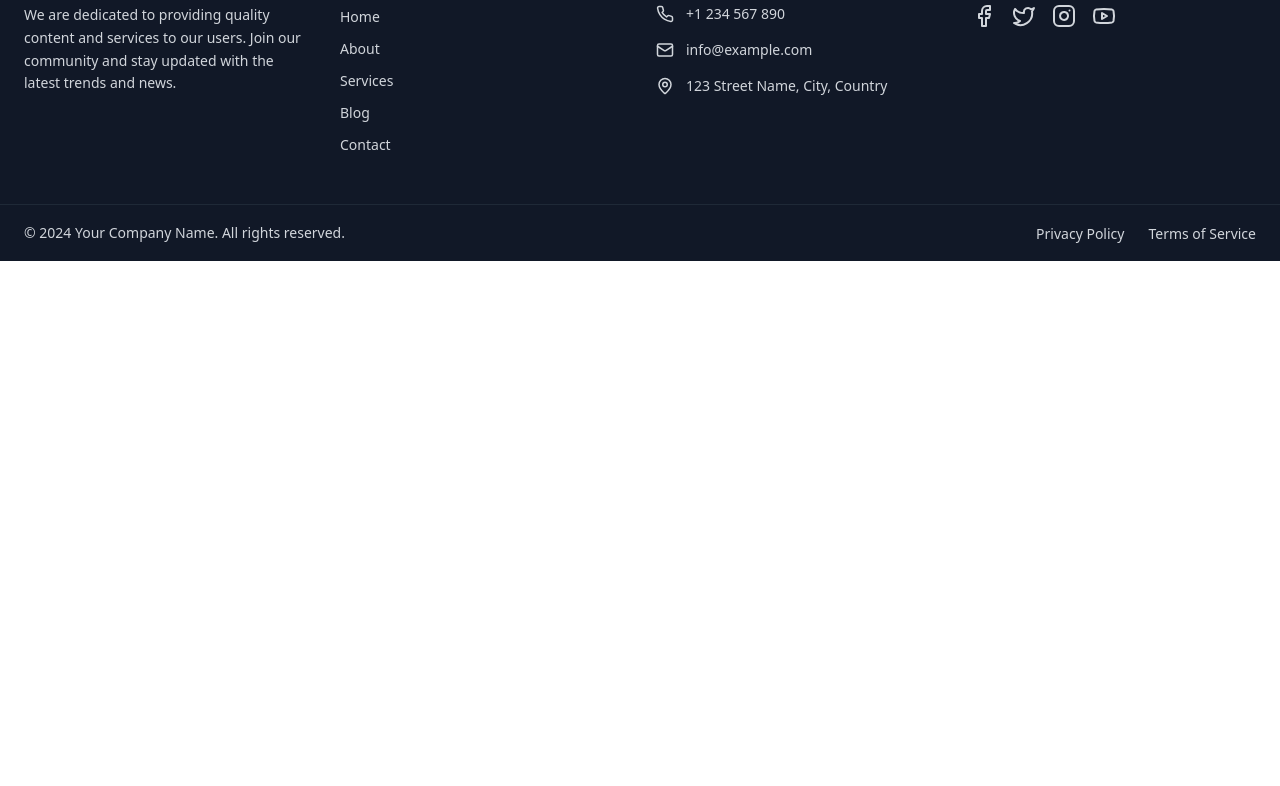
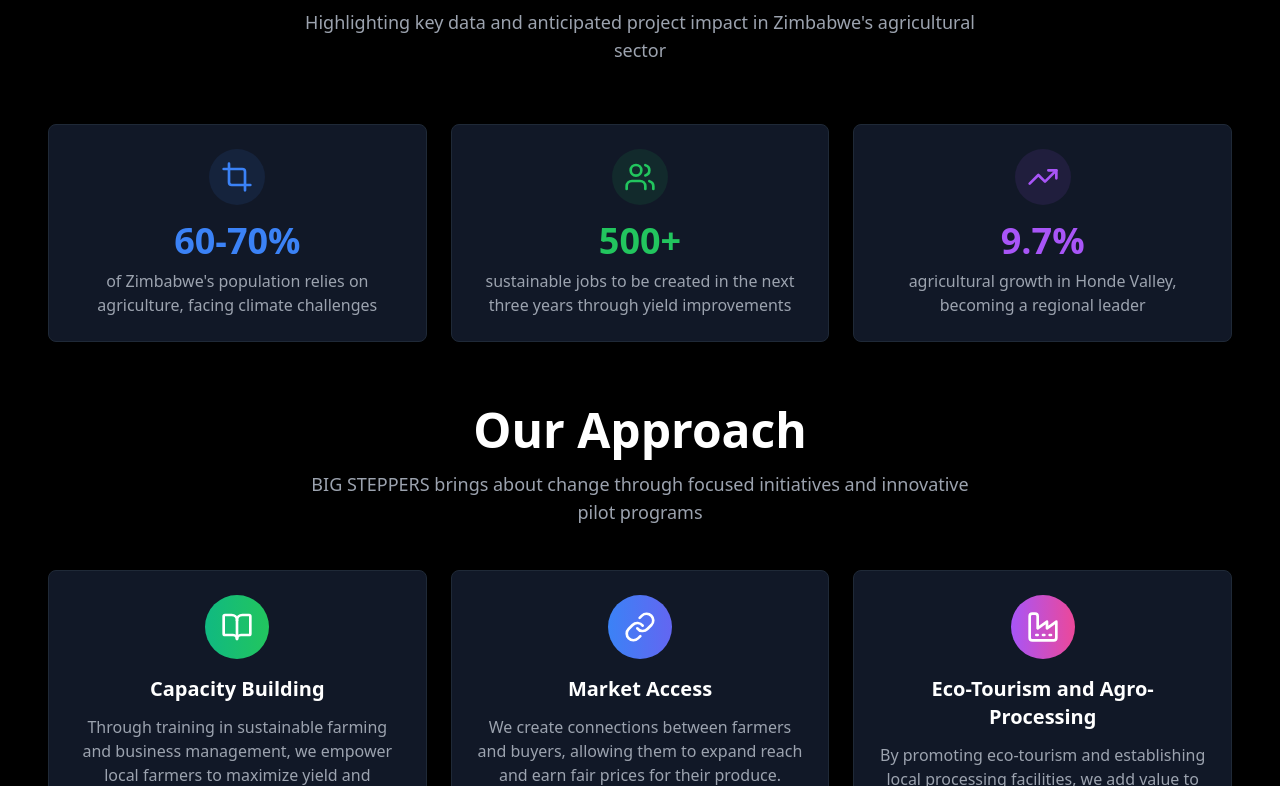
Before and after one commit to tavongamatikiti/stepper-project, a React (Vite) app: page / in a window 1280 px wide. Shown: the part 1114-1900 px from the top of the page. Before the commit the page ends 1375 px from the top, so only its background shows below. Built offline with nearby package versions, Linux system fonts and the light colour scheme.

Commit message:
Added our approach and stats component

```diff
--- /dev/null
+++ b/src/components/AgricultureStats.jsx
@@ -0,0 +1,82 @@
+import { Crop, Users, TrendingUp } from "lucide-react";
+import { Card, CardContent } from "@/components/ui/card";
+
+const AgricultureStats = () => {
+  return (
+    <section className="w-full bg-black relative overflow-hidden flex items-center justify-center min-h-[350px] px-2 sm:px-4 lg:px-6">
+      <div className="w-full max-w-7xl mx-auto px-2 sm:px-4 lg:px-6">
+        <div className="flex flex-col items-center justify-center gap-3 py-6 sm:py-8">
+          {/* Header Section */}
+          <div className="w-full text-center mb-4">
+            <h2 className="text-3xl sm:text-4xl md:text-5xl font-bold text-white leading-tight mb-4">
+              Key Stats & Impact
+            </h2>
+            <p className="text-gray-400 text-base sm:text-lg max-w-2xl mx-auto">
+              Highlighting key data and anticipated project impact in Zimbabwe's
+              agricultural sector
+            </p>
+          </div>
+
+          {/* Stats Grid */}
+          <div className="w-full grid grid-cols-1 md:grid-cols-3 gap-6 mt-8">
+            {/* Agricultural Population Card */}
+            <Card className="bg-gray-900 border-gray-800">
+              <CardContent className="pt-6 px-4 sm:px-6">
+                <div className="flex flex-col items-center text-center">
+                  <div className="bg-blue-500/10 p-3 rounded-full mb-4">
+                    <Crop className="h-8 w-8 text-blue-500" />
+                  </div>
+                  <h3 className="text-4xl font-bold text-blue-500 mb-2">
+                    60-70%
+                  </h3>
+                  <p className="text-gray-400">
+                    of Zimbabwe's population relies on agriculture, facing
+                    climate challenges
+                  </p>
+                </div>
+              </CardContent>
+            </Card>
+
+            {/* Job Creation Card */}
+            <Card className="bg-gray-900 border-gray-800">
+              <CardContent className="pt-6 px-4 sm:px-6">
+                <div className="flex flex-col items-center text-center">
+                  <div className="bg-green-500/10 p-3 rounded-full mb-4">
+                    <Users className="h-8 w-8 text-green-500" />
+                  </div>
+                  <h3 className="text-4xl font-bold text-green-500 mb-2">
+                    500+
+                  </h3>
+                  <p className="text-gray-400">
+                    sustainable jobs to be created in the next three years
+                    through yield improvements
+                  </p>
+                </div>
+              </CardContent>
+            </Card>
+
+            {/* Growth Rate Card */}
+            <Card className="bg-gray-900 border-gray-800">
+              <CardContent className="pt-6 px-4 sm:px-6">
+                <div className="flex flex-col items-center text-center">
+                  <div className="bg-purple-500/10 p-3 rounded-full mb-4">
+                    <TrendingUp className="h-8 w-8 text-purple-500" />
+                  </div>
+                  <h3 className="text-4xl font-bold text-purple-500 mb-2">
+                    9.7%
+                  </h3>
+                  <p className="text-gray-400">
+                    agricultural growth in Honde Valley, becoming a regional
+                    leader
+                  </p>
+                </div>
+              </CardContent>
+            </Card>
+          </div>
+        </div>
+      </div>
+    </section>
+  );
+};
+
+export default AgricultureStats;
--- /dev/null
+++ b/src/components/ApproachSection.jsx
@@ -0,0 +1,84 @@
+import { BookOpen, Link as LinkIcon, Factory } from "lucide-react";
+import { Card, CardContent } from "@/components/ui/card";
+
+const ApproachSection = () => {
+  const approaches = [
+    {
+      title: "Capacity Building",
+      description:
+        "Through training in sustainable farming and business management, we empower local farmers to maximize yield and efficiency.",
+      icon: BookOpen,
+      gradientFrom: "from-emerald-500",
+      gradientTo: "to-green-500",
+    },
+    {
+      title: "Market Access",
+      description:
+        "We create connections between farmers and buyers, allowing them to expand reach and earn fair prices for their produce.",
+      icon: LinkIcon,
+      gradientFrom: "from-blue-500",
+      gradientTo: "to-indigo-500",
+    },
+    {
+      title: "Eco-Tourism and Agro-Processing",
+      description:
+        "By promoting eco-tourism and establishing local processing facilities, we add value to raw agricultural products and open doors to new employment opportunities.",
+      icon: Factory,
+      gradientFrom: "from-purple-500",
+      gradientTo: "to-pink-500",
+    },
+  ];
+
+  return (
+    <section className="w-full bg-black relative overflow-hidden flex items-center justify-center min-h-[350px] px-2 sm:px-4 lg:px-6">
+      <div className="w-full max-w-7xl mx-auto px-2 sm:px-4 lg:px-6">
+        <div className="flex flex-col items-center justify-center gap-3 py-6 sm:py-8">
+          {/* Header Section */}
+          <div className="w-full text-center mb-8">
+            <h2 className="text-3xl sm:text-4xl md:text-5xl font-bold text-white leading-tight mb-4">
+              Our Approach
+            </h2>
+            <p className="text-gray-400 text-base sm:text-lg max-w-2xl mx-auto">
+              BIG STEPPERS brings about change through focused initiatives and
+              innovative pilot programs
+            </p>
+          </div>
+
+          {/* Approach Cards */}
+          <div className="w-full grid grid-cols-1 md:grid-cols-3 gap-6">
+            {approaches.map((approach) => (
+              <Card
+                key={approach.title} // Use `title` as key if titles are unique
+                className="bg-gray-900 border-gray-800 overflow-hidden group hover:shadow-xl transition-all duration-300"
+              >
+                <CardContent className="p-6">
+                  <div className="flex flex-col items-center text-center">
+                    {/* Icon with gradient background */}
+                    <div
+                      className={`w-16 h-16 rounded-full bg-gradient-to-r ${approach.gradientFrom} ${approach.gradientTo}
+                                  flex items-center justify-center mb-4 group-hover:scale-110 transition-transform duration-300`}
+                    >
+                      <approach.icon className="h-8 w-8 text-white" />
+                    </div>
+
+                    {/* Title */}
+                    <h3 className="text-xl font-bold text-white mb-3 group-hover:text-gray-200">
+                      {approach.title}
+                    </h3>
+
+                    {/* Description */}
+                    <p className="text-gray-400 group-hover:text-gray-300">
+                      {approach.description}
+                    </p>
+                  </div>
+                </CardContent>
+              </Card>
+            ))}
+          </div>
+        </div>
+      </div>
+    </section>
+  );
+};
+
+export default ApproachSection;
--- a/src/components/Footer.jsx
+++ b/src/components/Footer.jsx
@@ -12,9 +12,9 @@
   const currentYear = new Date().getFullYear();
 
   return (
-    <footer className="bg-gray-900 text-gray-300">
+    <footer className="bg-gray-900 text-gray-300 min-h-[20vh] flex flex-col justify-between">
       {/* Main Footer Content */}
-      <div className="container mx-auto px-6 py-12">
+      <div className="container mx-auto px-6 py-12 flex-grow">
         <div className="grid grid-cols-1 md:grid-cols-2 lg:grid-cols-4 gap-8">
           {/* About Section */}
           <div className="text-center md:text-left">
@@ -118,13 +118,13 @@
       </div>
 
       {/* Bottom Bar */}
-      <div className="border-t border-gray-800">
-        <div className="container mx-auto px-6 py-4">
+      <div className="border-t border-gray-800 py-4 md:py-6">
+        <div className="container mx-auto px-6">
           <div className="flex flex-col md:flex-row justify-between items-center">
-            <p className="text-sm text-center md:text-left">
+            <p className="text-sm text-center md:text-left mb-4 md:mb-0">
               © {currentYear} Your Company Name. All rights reserved.
             </p>
-            <div className="mt-4 md:mt-0">
+            <div>
               <ul className="flex justify-center md:justify-start space-x-6">
                 <li>
                   <a
--- a/src/pages/Home.jsx
+++ b/src/pages/Home.jsx
@@ -1,11 +1,15 @@
 import FloatingResources from "../components/FloatingResources.jsx";
 import Hero from "../components/Hero.jsx";
+import AgricultureStats from "@/components/AgricultureStats.jsx";
+import ApproachSection from "@/components/ApproachSection.jsx";
 
 const Home = () => {
   return (
     <>
       <Hero />
       <FloatingResources />
+      <AgricultureStats />
+      <ApproachSection />
     </>
   );
 };
```
Also changed, not shown: src/components/Gallery.jsx (+10 -0 lines), src/components/GalleryModal.jsx (+106 -66 lines).
